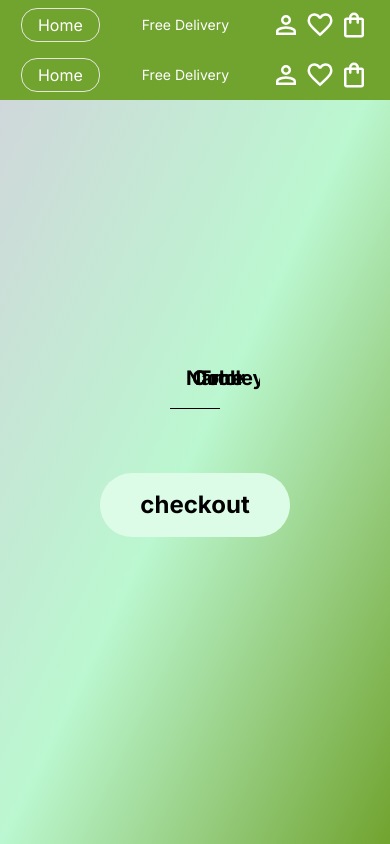
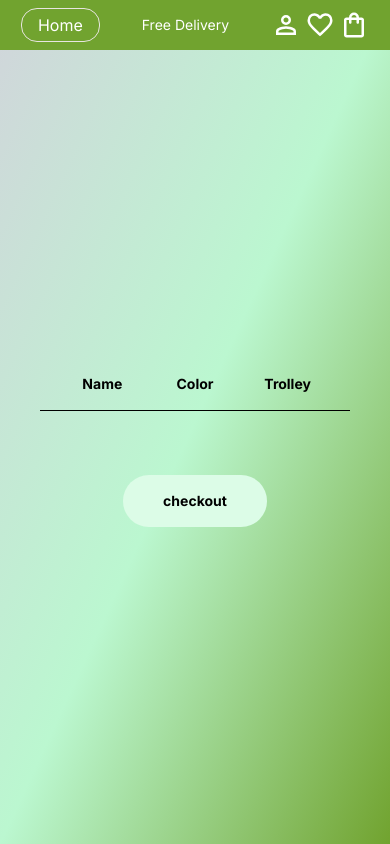
Before and after one commit to maria-maqbool/Garden, a Next.js app: page /overview in a window 390 px wide. Built offline with nearby package versions, Linux system fonts and the light colour scheme.

Commit message:
solve responsivnessissue in landing page and overview

```diff
--- a/app/layout.js
+++ b/app/layout.js
@@ -13,7 +13,7 @@ export default function RootLayout({ children }) {
   return (
     <html lang="en">
       <body className={inter.className}>
-        <main className="flex flex-col h-screen bg-gray-300 bg-gradient-to-tl from-[#71a32f] via-green-200 to-transparent">
+        <main className="flex flex-col lg:h-screen md:h-auto sm:h-auto h-screen  bg-gray-300 bg-gradient-to-tl from-[#71a32f] via-green-200 to-transparent relative">
           <Navbar />
           {children}
         </main>
--- a/app/overview/page.jsx
+++ b/app/overview/page.jsx
@@ -6,7 +6,7 @@ import React from "react";
 const Page = () => {
   return (
     <main className="flex flex-col h-screen bg-gray-300 bg-gradient-to-tl from-[#71a32f] via-green-200 to-transparent ">
-      <Navbar />
+      {/* <Navbar /> */}
       <Details />
     </main>
   );
@@ -14,17 +14,18 @@ const Page = () => {
 const Details = () => {
   const state = useStateStore();
   return (
-    <div className="flex absolute top-1/2 left-1/2 flex-col gap-6 justify-center items-center w-1/3 -translate-x-1/2 -translate-y-1/2 h-[50vh]">
+    <div className="flex absolute top-1/2 left-1/2 flex-col gap-6 justify-center items-center lg:w-2/3 sm:w-full w-full  -translate-x-1/2 -translate-y-1/2 h-[50vh]">
       <div className="flex overflow-y-scroll flex-col grid-cols-3 justify-center items-center p-10 w-full text-black rounded-3xl">
-        <div className="flex p-4 w-full text-xl font-bold border-b border-black">
+        <div className="flex p-4 w-full lg:text-xl md:text-lg sm:text-base text-sm font-bold border-b border-black text-center">
           <div className="w-1/3">Name</div>
           <div className="w-1/3">Color</div>
           <div className="w-1/3">Trolley</div>
         </div>
+        {/* {JSON.stringify(state.garden)} */}
         {state.garden.map((value, index) => (
           <>
             {index > 0 && (
-              <div className="flex p-4 w-full text-xl border-b border-black">
+              <div className="flex p-4 w-full lg:text-xl md:text-lg sm:text-base text-sm text-center border-b border-black">
                 <div className="w-1/3">{value.name} </div>
                 <div className="flex gap-6 items-center w-1/3">
                   {value.color}
@@ -37,7 +38,7 @@ const Details = () => {
           </>
         ))}
       </div>
-      <button className="p-4 px-10 text-2xl font-bold text-black bg-green-100 rounded-full hover:scale-110">checkout</button>
+      <button className="p-4 px-10 lg:text-xl md:text-lg sm:text-base text-sm font-bold text-black bg-green-100 rounded-full hover:scale-110">checkout</button>
     </div>
   );
 };
--- a/components/LandingPage.jsx
+++ b/components/LandingPage.jsx
@@ -7,18 +7,18 @@ const LandingPage = () => {
 
     return (
         <>
-            <div className='lg:flex md:block sm:block block justify-center lg:m-12 md:m-10 sm:m-8 m-6 bg-[#F4F4F4] '>
-                <div className='lg:w-1/3  md:w-full sm:w-full w-full lg:p-10 md:p-8  sm:p-7 p-5  text-[#004170] '>
-                    <h1 className='text-lg lg:text-5xl  md:text-3xl sm:text-xl font-semibold lg:font-light md:font-medium sm:font-semibold	leading-normal'>Ziptrak® Design Your Blind platform	</h1>
+            <div className='lg:flex md:flex md:flex-wrap-reverse sm:flex sm:flex-wrap-reverse flex flex-wrap-reverse justify-center  lg:mt-32 lg:mx-24 md:m-10 md:mt-16 sm:mx-8 sm:mt-20 mx-6 mt-20 bg-[#F4F4F4] '>
+                <div className='lg:w-1/3  md:w-full sm:w-full w-full lg:p-10 md:p-8  sm:p-7 p-5 bg-[#a0c965db]  text-[#0c2510] '>
+                    <h1 className='text-lg lg:text-5xl  md:text-3xl sm:text-xl font-semibold lg:font-light md:font-medium sm:font-semibold	leading-normal'>Design Your Garden	</h1>
                     <ul className='list-disc pl-4  text-xs lg:text-sm  md:text-sm sm:text-xs my-2 sm:my-4'	>
-                        <li>Create your Ziptrak® outdoor blind in minutes.</li>
+                        <li>Create your Garden in minutes.</li>
                         <li>Customise, visualise, and send your design to your closest retailer for quotation.</li>
                     </ul>
                     {/* <button  className='my-4 p-1 px-4 bg-[#FFC03C] rounded-2xl' onClick={() => router.push('/design')}>START DESIGNING</button> */}
                     <Link  className='lg:px-4 md:px-3 sm:px-2 px-2 p-1  bg-[#FFC03C] rounded-2xl lg:text-sm text-xs ' href={'/design'} >START DESIGNING</Link>
                 </div>
                 <div className='lg:w-2/3 md:w-full sm:w-full  w-full'>
-                    <img className='w-full' src="/assets/Design-your-blind-FA.gif" alt="Design" />
+                    <img className='w-full h-full' src="/assets/garden.gif" alt="Design" />
                 </div>
             </div>
         </>
--- a/components/Navbar.jsx
+++ b/components/Navbar.jsx
@@ -7,7 +7,7 @@ import { usePathname } from 'next/navigation'
 const Navbar = () => {
   const pathname = usePathname();
   return (
-    <div className="flex gap-8 justify-around items-center py-2 md:px-8 sm:px-6 px-4 w-screen text-white bg-brGreen" >
+    <div className="flex gap-8 justify-around items-center py-2 md:px-8 sm:px-6 px-4 w-screen text-white bg-brGreen fixed top-0" >
       {
         pathname === '/' ? (<Link className='border border-[#e7e5df] lg:px-4 md:px-3 sm:px-2 px-2 p-1 text-xs lg:text-sm bg-[transparent] rounded-2xl text-[white]' href={'/design'} >START DESIGN</Link>) :
         (<Link className='border border-[#e7e5df] p-1 px-4 bg-[transparent] rounded-2xl text-[white]' href={'/'} >Home</Link>)
--- a/components/Scene.jsx
+++ b/components/Scene.jsx
@@ -33,7 +33,6 @@ const Scene = () => {
 
 return(
   <div className="flex-grow w-[100%] sm:w-[100%] md:w-[100%] lg:w-4/5 m-auto sm:m-auto md:m-auto lg:mr-[20%] -z-0 h-full">
-    {console.log("zoom:", zoom)}
     <Canvas camera={{ position: [100, 10, 0], zoom: zoom }} key={zoom}>
       {/* <Stats /> */}
       <OrbitControls makeDefault minPolarAngle={0} maxPolarAngle={Math.PI / 3} />
```
Also changed, not shown: 1 other file (tests, documents, lock files or other folders).
